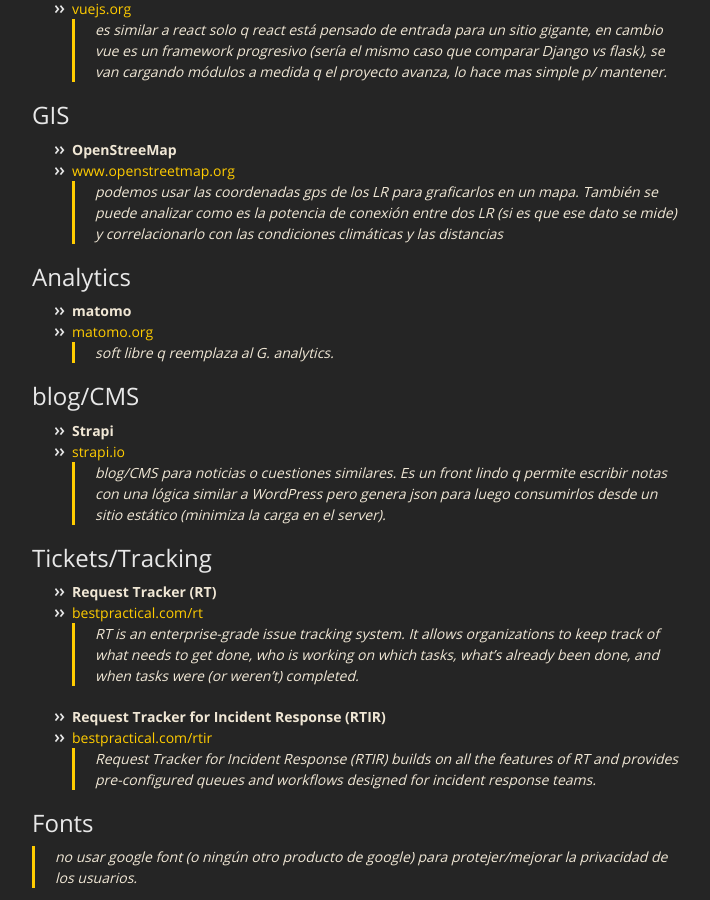
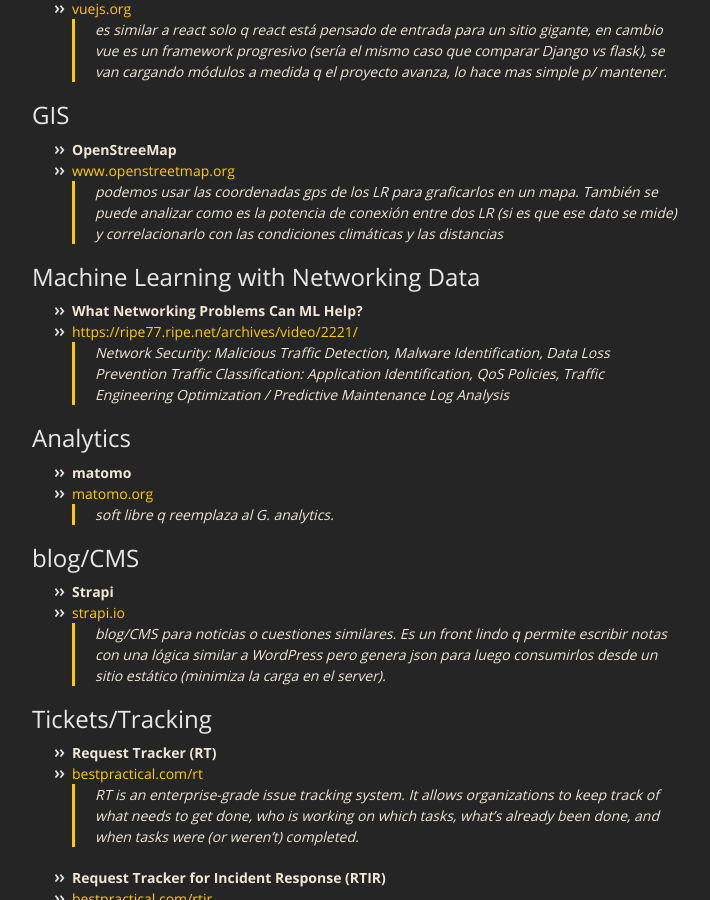
Before and after one commit to pewen/LRFII, a Jekyll site: the page built from index.md, in a window 1280 px wide and 900 px high, scrolled down 941 px. Shown: the whole window, without its empty margins (283-993 px from the left). Built offline with Jekyll 4.4.1, drawn with Linux system fonts in a browser that asks for light colours; our own code applies the rules of GitHub Pages for plain Markdown files.

Commit message:
minor change

```diff
--- a/index.md
+++ b/index.md
@@ -37,6 +37,14 @@
 * [www.openstreetmap.org](https://www.openstreetmap.org)
 > podemos usar las coordenadas gps de los LR para graficarlos en un mapa. También se puede analizar como es la potencia de conexión entre dos LR (si es que ese dato se mide) y correlacionarlo con las condiciones climáticas y las distancias
 
+## Machine Learning with Networking Data
+* **What Networking Problems Can ML Help?**
+* [https://ripe77.ripe.net/archives/video/2221/](https://ripe77.ripe.net/archives/video/2221/)
+> Network Security: Malicious Traffic Detection, Malware Identification, Data Loss Prevention
+> Traffic Classification: Application Identification, QoS Policies, Traffic Engineering
+> Optimization / Predictive Maintenance
+> Log Analysis
+
 ## Analytics
 * **matomo**
 * [matomo.org](https://matomo.org)
```
Also changed, not shown: 1 other file.
